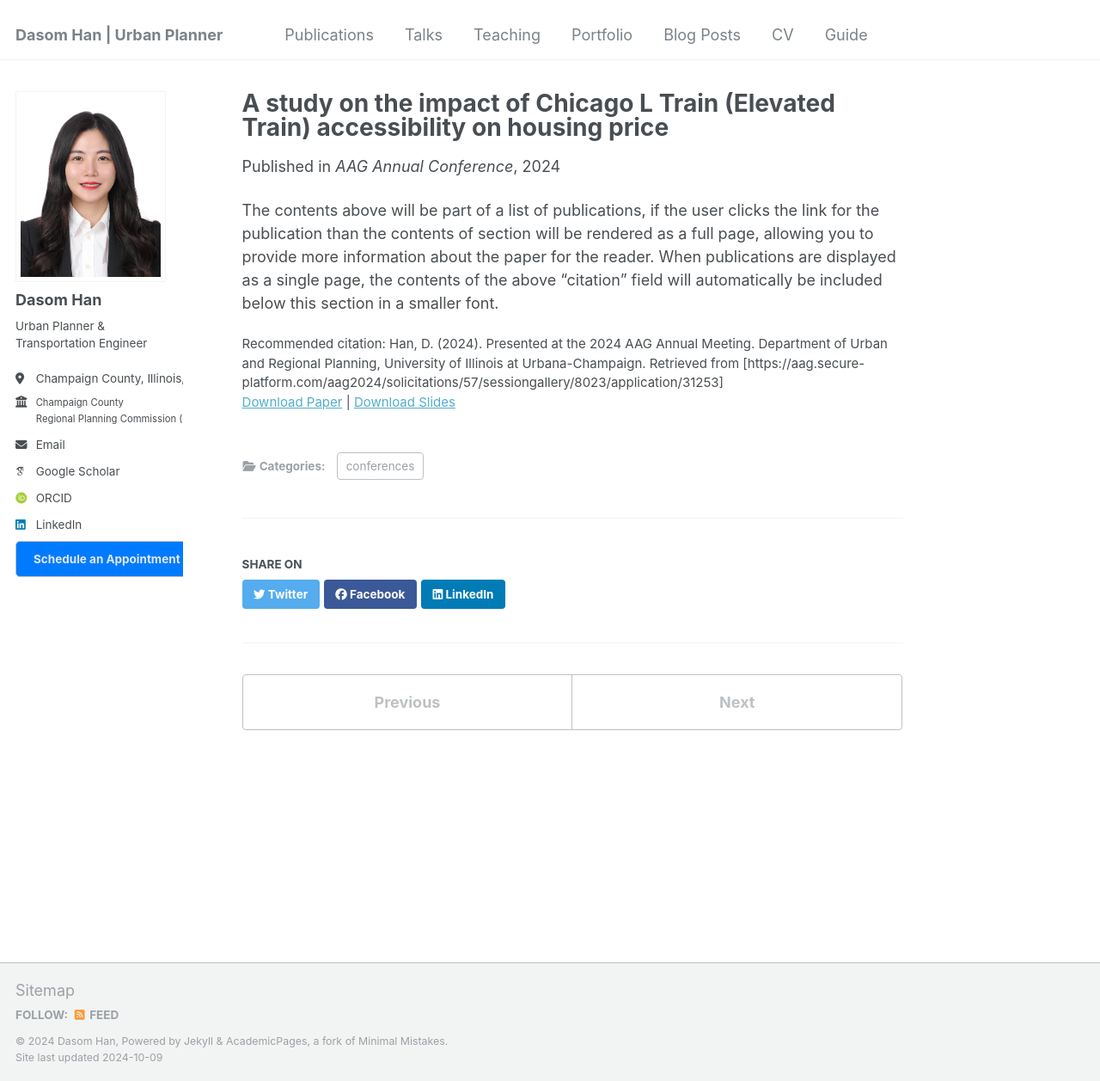
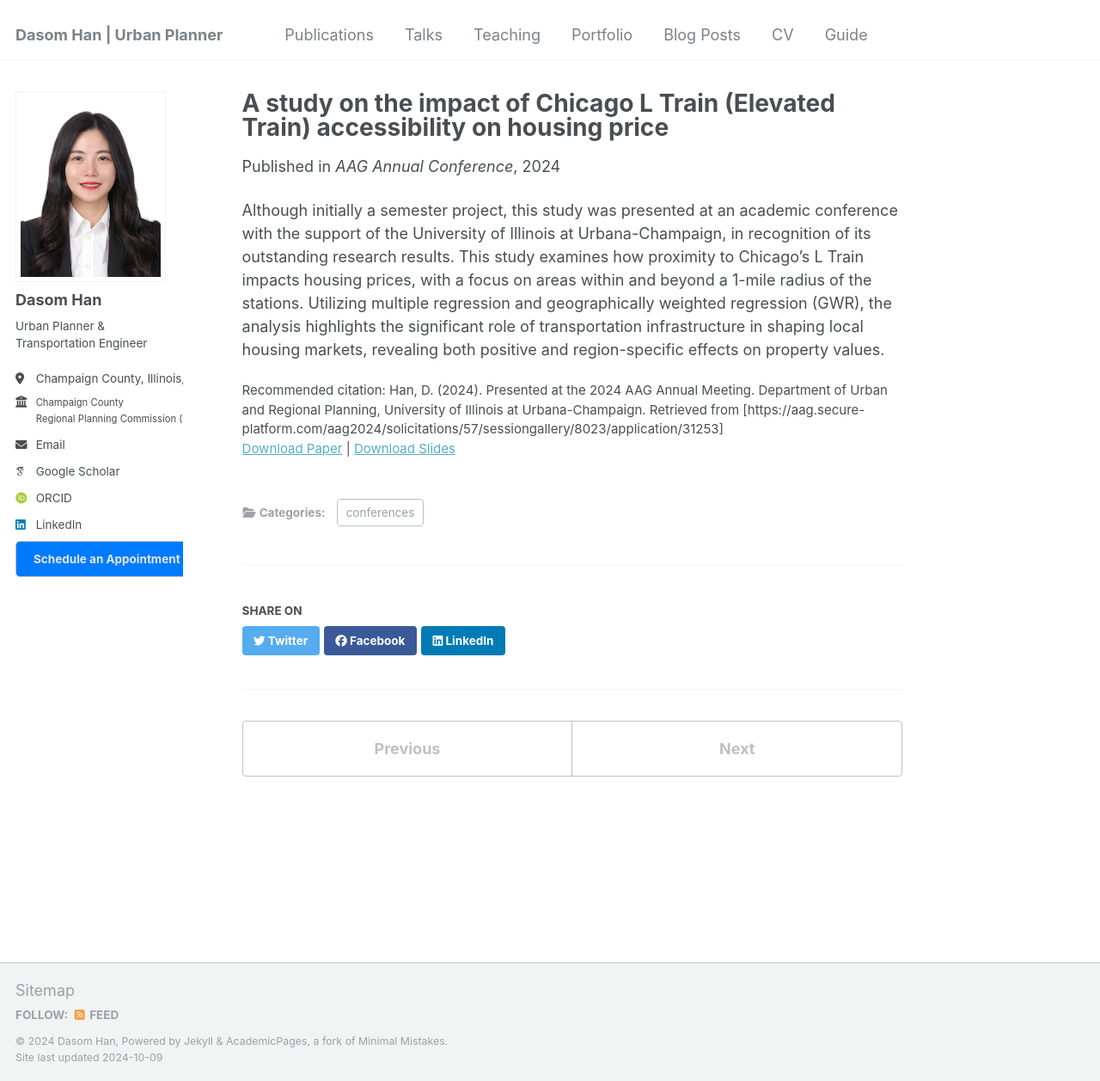
Before and after one commit to dasomh/dasomh.github.io, a Jekyll site: the page built from _publications/2024-02-17-paper-title-number-4.md, in a window 1280 px wide and 1257 px high. Shown: the whole window at 86% size. Built offline with Jekyll 4.4.1, drawn with Linux system fonts in a browser that asks for light colours; some web fonts are replaced.

Commit message:
Update 2024-02-17-paper-title-number-4.md

```diff
--- a/_publications/2024-02-17-paper-title-number-4.md
+++ b/_publications/2024-02-17-paper-title-number-4.md
@@ -11,4 +11,4 @@
 citation: 'Han, D. (2024). Presented at the 2024 AAG Annual Meeting. Department of Urban and Regional Planning, University of Illinois at Urbana-Champaign. Retrieved from [https://aag.secure-platform.com/aag2024/solicitations/57/sessiongallery/8023/application/31253]'
 ---
 
-The contents above will be part of a list of publications, if the user clicks the link for the publication than the contents of section will be rendered as a full page, allowing you to provide more information about the paper for the reader. When publications are displayed as a single page, the contents of the above "citation" field will automatically be included below this section in a smaller font.
+Although initially a semester project, this study was presented at an academic conference with the support of the University of Illinois at Urbana-Champaign, in recognition of its outstanding research results. This study examines how proximity to Chicago’s L Train impacts housing prices, with a focus on areas within and beyond a 1-mile radius of the stations. Utilizing multiple regression and geographically weighted regression (GWR), the analysis highlights the significant role of transportation infrastructure in shaping local housing markets, revealing both positive and region-specific effects on property values.
```
